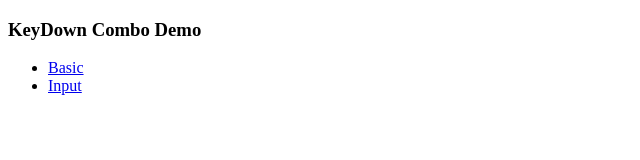
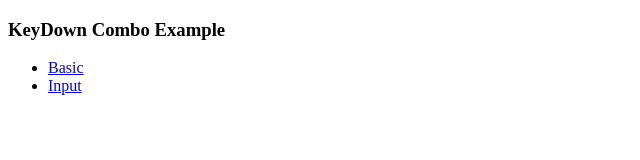
Before and after one commit to Archer8685/jquery-keydowncombo, a plain HTML site: page example/index.html in a window 1280 px wide. Shown: the full height of the page, 0-640 px from the left. Drawn offline with Linux system fonts and the light colour scheme.

Commit message:
update title.

```diff
--- a/example/index.html
+++ b/example/index.html
@@ -1,10 +1,10 @@
 <!doctype html>
 <html>
 <head>
-    <title>KeyDown Combo Demo</title>
+    <title>KeyDown Combo Example</title>
 </head>
 <body>
-  <h3>KeyDown Combo Demo</h3>
+  <h3>KeyDown Combo Example</h3>
   <ul>
     <li><a href="Basic.html">Basic</a></li>
     <li><a href="Input.html">Input</a></li>
```
Also changed, not shown: example/Input.html (+1 -1 lines), example/basic.html (+1 -1 lines).
